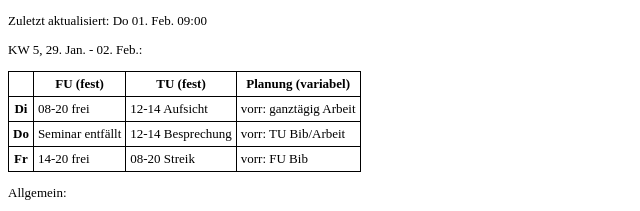
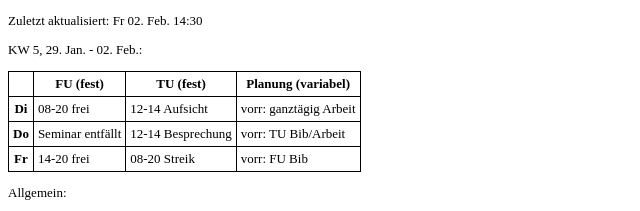
Before and after one commit to thomasinghana/thomasinghana.github.io, a plain HTML site: page tmp/pendeln.html in a window 1280 px wide. Shown: the top 211 px of the page, 0-640 px from the left. Drawn offline with Linux system fonts and the light colour scheme.

Commit message:
Pendelinfo: Aktualisierung

```diff
--- a/tmp/pendeln.html
+++ b/tmp/pendeln.html
@@ -13,7 +13,7 @@
 </head>
 <body>
 
-<p>Zuletzt aktualisiert: Do 01. Feb. 09:00</p>
+<p>Zuletzt aktualisiert: Fr 02. Feb. 14:30</p>
 
 <p>KW 5, 29. Jan. - 02. Feb.:</p>
 <table>
```
